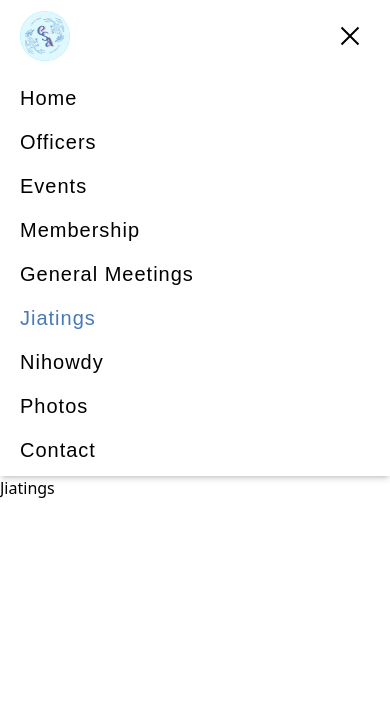
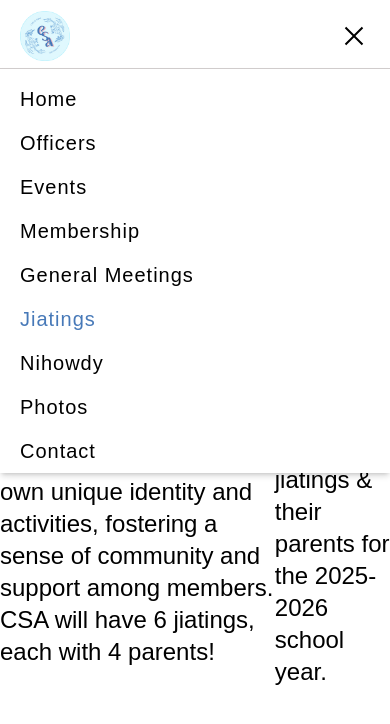
Before and after one commit to tamucsa/website, a Next.js app: page /jiatings in a window 390 px wide. Both pictures are taken after a click on the button 350 px from the left and 36 px from the top of the page. Shown: the top 724 px of the page. Built offline with nearby package versions, Linux system fonts and the light colour scheme; a web font is replaced by a local one.

Commit message:
added to jiatings page, fixed sticky/absolute nav bar for mobile

```diff
--- a/src/app/components/Navbar.tsx
+++ b/src/app/components/Navbar.tsx
@@ -25,11 +25,11 @@ const Navbar = () => {
     ];
   return (
     <nav className='sticky top-0 w-full bg-white shadow-md/15'>
-        <div className='mx-auto px-5 py-1'>
+        <div className='mx-auto lg:pr-5 py-1'>
 
             {/* Desktop View */}
             <div className='flex items-center justify-between h-16 font-primary'>
-                <Link href='/'>
+                <Link href='/' className='px-5'>
                     <Image src="/logo.png" alt="CSA Logo" width={50} height={50}/>
                 </Link>
                 {/* desktop menu (nav bar links) */}
@@ -45,7 +45,7 @@ const Navbar = () => {
                     }
                 </div>
                 {/* mobile menu (dashboard button) */}
-                <button className='lg:hidden p-4 -m-2 text-black hover:text-primary transition-colors cursor-pointer'
+                <button className='lg:hidden p-4 m-2 text-black hover:text-primary transition-colors cursor-pointer'
                     onClick={toggleMobileMenu}>
                     {
                         isMobileMenuOpen ? (<RiCloseLargeLine className='w-6 h-6'/>) : (<RiMenuLine className='w-6 h-6'/>)
@@ -56,14 +56,14 @@ const Navbar = () => {
             {/* Mobile View */}
             {
                 isMobileMenuOpen && (
-                    <div className='lg:hidden'>
+                    <div className='lg:hidden absolute w-full border-t-1 border-secondary shadow-md/15 bg-white'>
                         <div className='pb-2 space-y-4'></div>
                         {
                             menuItems.map((item) => {
                                 const isActive = pathname === item.href;
                                 return (
                                     <div key={item.href}>
-                                        <Link className={`block py-2 font-primary tracking-wider transition-colors text-xl text-black hover:text-primary ${isActive ? ' text-primary' : '' }`}
+                                        <Link className={`block py-2 px-5 font-primary tracking-wider transition-colors text-xl text-black hover:text-primary ${isActive ? ' text-primary' : '' }`}
                                         href={item.href}>{item.label}</Link>
                                     </div>
                                 )
--- a/src/app/globals.css
+++ b/src/app/globals.css
@@ -6,8 +6,7 @@
 }
 @theme {
   --color-primary: #4779B8;
-  --color-dark: #1F2937;
-  --color-light: #F9FAFB;
+  --color-secondary: #d0cccc;
   --color-text: #000000;
   --color-bg: #ffffff;
 
--- a/src/app/jiatings/page.tsx
+++ b/src/app/jiatings/page.tsx
@@ -2,7 +2,24 @@ import { Metadata } from "next";
 
 const JiatingsPage = () => {
     return (
-        <div>Jiatings</div>
+        <div className='flex flex-col items-center gap-5 md:gap-15'>
+          <div className="flex flex-row items-center justify-center">
+            {/* Jiatings? paragraph*/}
+            <div className="flex flex-col items-center gap-5">
+              <h1 className='container text-center font-primary tracking-wider text-3xl md:text-4xl mt-10 md:mt-15'>jiatings?</h1>
+              <p className="font-secondary text-2xl">
+                Jiating (家庭) is a term used to refer to a family unit in Chinese. In this case, it represents our family system, where members are grouped into jiatings (families) based on a preference form! Each jiating has its own unique identity and activities, fostering a sense of community and support among members. CSA will have 6 jiatings, each with 4 parents!
+              </p>
+            </div>
+            {/* This year's paragraph */}
+            <div className="flex flex-col items-center gap-5">
+              <h1 className='container text-center font-primary tracking-wider text-3xl md:text-4xl mt-10 md:mt-15'>this year's jiatings!</h1>
+              <p className="font-secondary text-2xl">
+                For this year, our jiating theme is Chiikawa! Below are all the jiatings & their parents for the 2025-2026 school year.
+              </p>
+            </div>
+          </div>
+        </div>
     );
 }
 
--- a/src/app/membership/page.tsx
+++ b/src/app/membership/page.tsx
@@ -26,7 +26,7 @@ const MembershipPage = () => {
                         </div>
                         <Link target='_blank' href="https://docs.google.com/forms/d/e/1FAIpQLSe71PBHTionWEc17KzuQ0SiR-SwbS8g-wLPOSY4cOR0DR-CHA/viewform"
                               className=" w-full p-3 outline outline-blac border-2 rounded-lg text-center font-primary tracking-wider transition-colors duration-300 text-xl md:text-2xl hover:text-primary hover:outline-primary">
-                              CSA Membership Form
+                              CSA Membership Form (2024-2025)
                         </Link>
                     </div>
                 </div>
```
